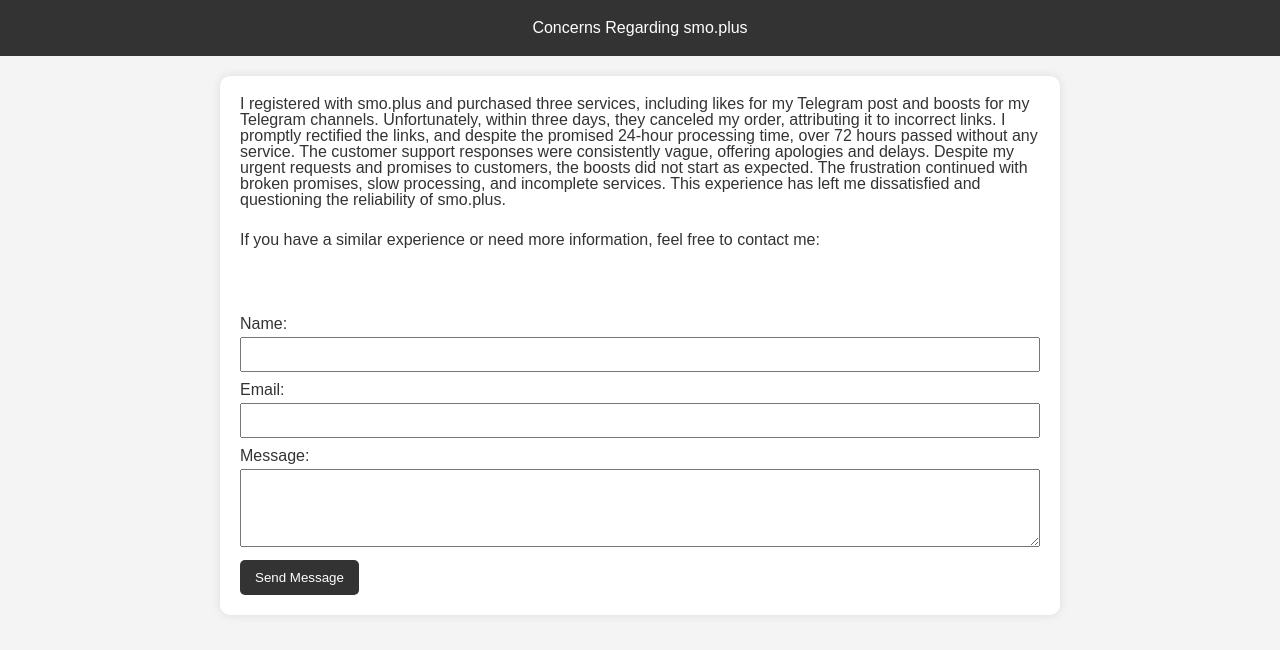
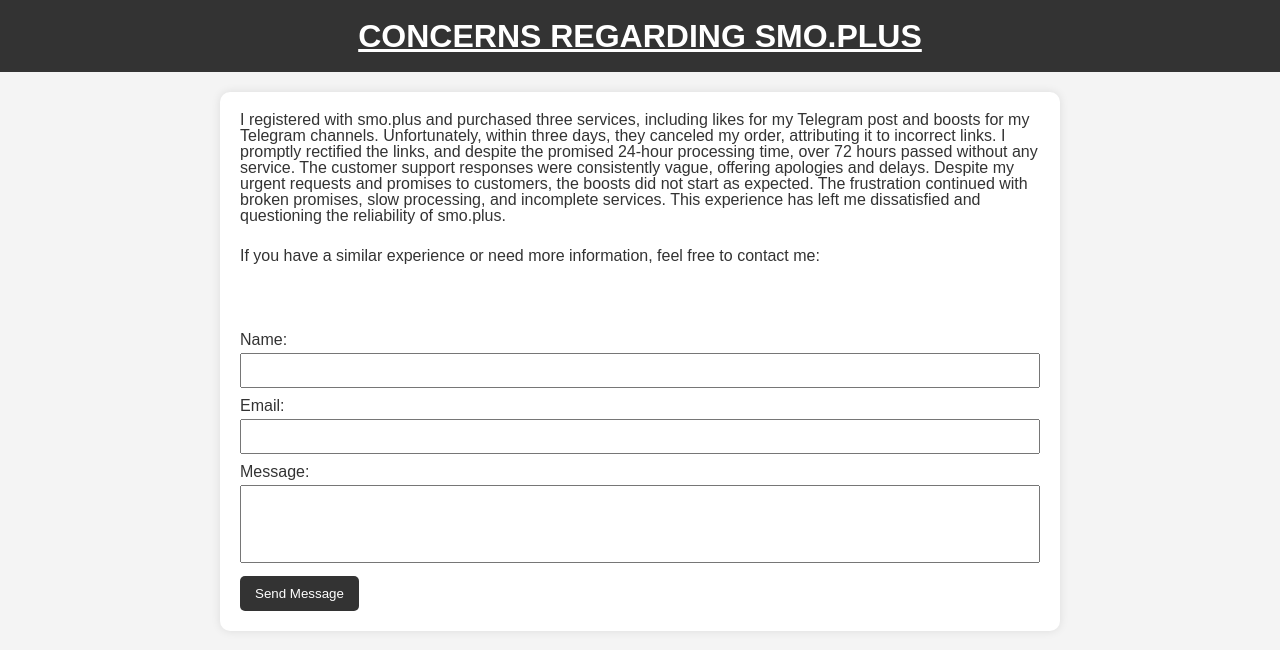
Before and after one commit to yochaiak/smoplusscam, a plain HTML site: page index.html in a window 1280 px wide. Drawn offline with nearby package versions, Linux system fonts and the light colour scheme.

Commit message:
increase header size

```diff
--- a/index.html
+++ b/index.html
@@ -23,7 +23,14 @@
             background: #333;
             color: #fff;
             text-align: center;
+            text-transform: uppercase;
             padding: 20px;
+        }
+
+        h1 {
+            text-decoration: underline;
+            font-size: 32px;
+            font-weight: bold
         }
 
         section {
@@ -64,6 +71,7 @@
             padding: 8px;
             margin-bottom: 10px;
             box-sizing: border-box;
+            resize: none;
         }
 
         button {
```
